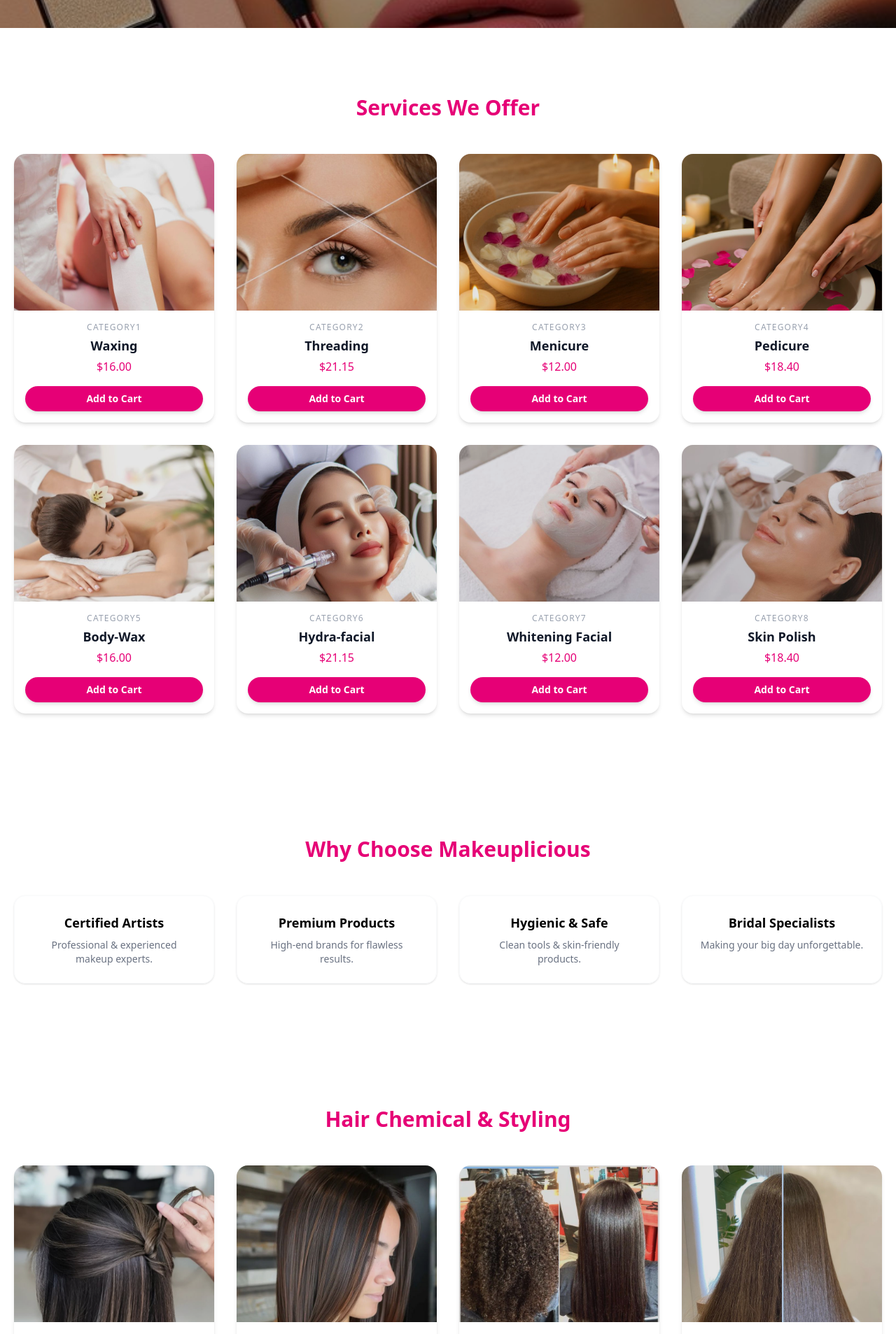
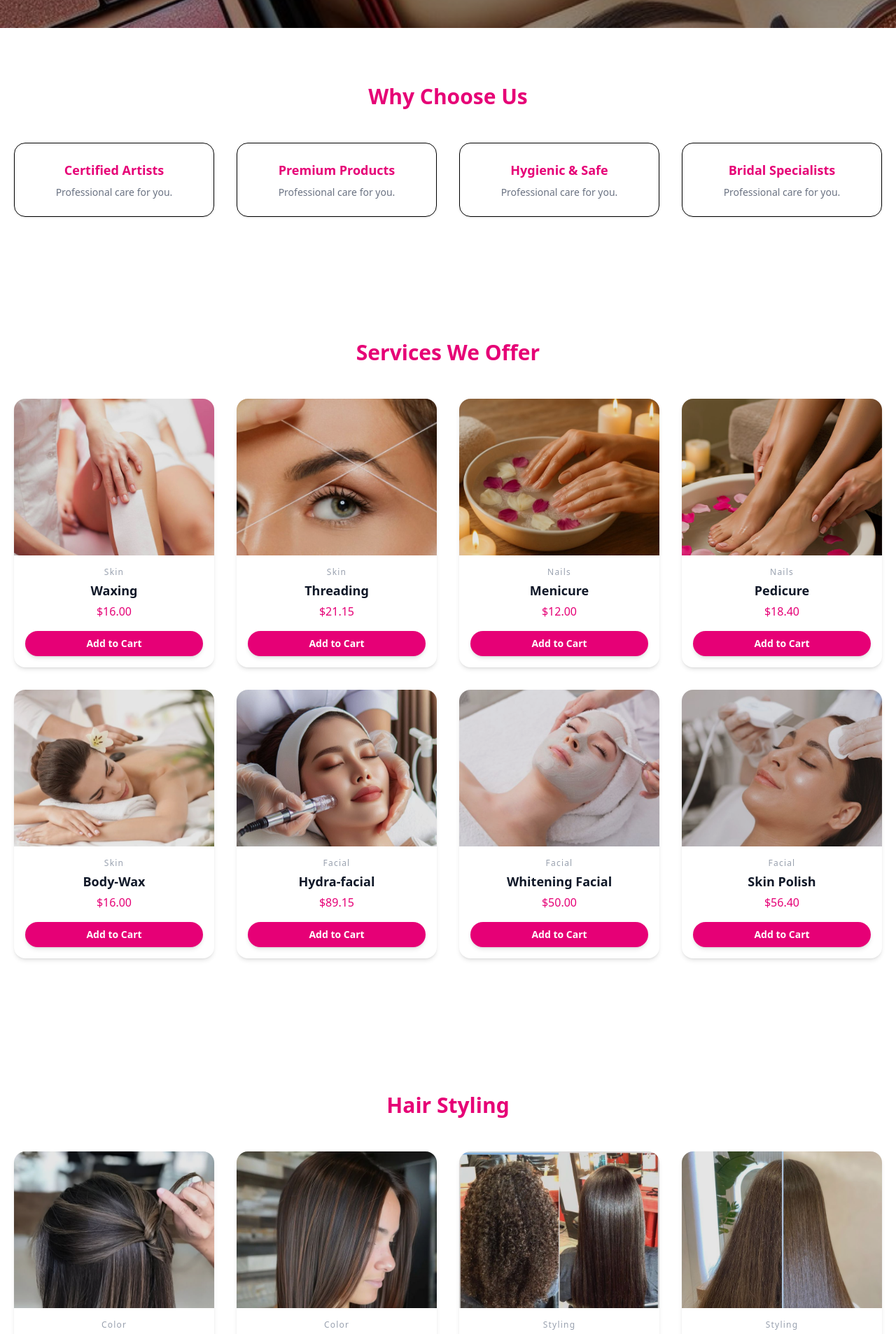
Before and after one commit to MARIAHUSSAIN123/makeup-with-react, a React (Vite) app: page / in a window 1280 px wide. Shown: the part 760-2667 px from the top of the page at 70% size. Built offline with nearby package versions, Linux system fonts and the light colour scheme.

Commit message:
UI update and bug fixes

```diff
--- a/package.json
+++ b/package.json
@@ -12,6 +12,7 @@
   "dependencies": {
     "@gsap/react": "^2.1.2",
     "@tailwindcss/vite": "^4.1.18",
+    "aos": "^2.3.4",
     "gsap": "^3.14.2",
     "react": "^19.2.0",
     "react-dom": "^19.2.0",
--- a/src/App.jsx
+++ b/src/App.jsx
@@ -1,14 +1,11 @@
-import React, { useRef } from "react";
+import React, { useState, useEffect } from "react";
 import "./App.css";
 
-// GSAP Imports
-import { gsap } from "gsap";
-import { useGSAP } from "@gsap/react";
-import { ScrollTrigger } from "gsap/ScrollTrigger";
+// AOS Imports
+import AOS from "aos";
+import "aos/dist/aos.css";
 
-// Register ScrollTrigger plugin
-gsap.registerPlugin(ScrollTrigger);
-
+// --- All Your Original Image Imports ---
 import logo from "./assets/logo.png";
 import heroImg from "./assets/heroimg.jpg";
 import wax from "./assets/waxing.jpg";
@@ -37,9 +34,10 @@ import nikkah from "./assets/nikkah.jpg";
 import model from "./assets/model.jpg";
 import about from "./assets/about.jpg";
 
+// Card Component with AOS fade-up
 function Card({ img, title, price, category }) {
   return (
-    <div className="lg:w-1/4 md:w-1/2 p-4 w-full card-item">
+    <div className="lg:w-1/4 md:w-1/2 p-4 w-full" data-aos="fade-up">
       <div className="bg-white rounded-2xl shadow-md hover:shadow-xl transition-all duration-300 hover:-translate-y-2">
         <div className="relative h-56 overflow-hidden rounded-t-2xl group">
           <img src={img} alt={title} className="w-full h-full object-cover object-top transition-transform duration-500 group-hover:scale-110" />
@@ -59,171 +57,168 @@ function Card({ img, title, price, category }) {
 }
 
 function App() {
-  const container = useRef();
+  const [search, setSearch] = useState("");
 
-  useGSAP(() => {
-    // 1. Hero Animation (Only runs once on load)
-    const heroTl = gsap.timeline();
-    heroTl.from(".hero-img", { opacity: 0, scale: 1.1, duration: 1.5 })
-          .from(".hero-text h1", { y: 50, opacity: 0, duration: 0.8 }, "-=1")
-          .from(".hero-text p", { y: 30, opacity: 0, duration: 0.8 }, "-=0.5");
+  // Initialize AOS
+  useEffect(() => {
+    AOS.init({
+      duration: 1000, // Animation ki speed
+      offset: 100,    // Kitne pixels pehle animation start ho
+      once: false,    // Scroll up/down dono pe chale
+    });
+  }, []);
 
-    // 2. Simple Scroll Reveal for all Sections
-    const sections = gsap.utils.toArray('section');
-    sections.forEach((section) => {
-      // We target cards and why-choose-us boxes specifically
-      const revealItems = section.querySelectorAll(".card-item, .feature-box");
+  // Refresh AOS whenever search results change
+  useEffect(() => {
+    AOS.refresh();
+  }, [search]);
 
-      if (revealItems.length > 0) {
-        gsap.from(revealItems, {
-          scrollTrigger: {
-            trigger: section,
-            start: "top 85%",
-            toggleActions: "play none none none"
-          },
-          y: 30,
-          opacity: 0,
-          duration: 0.6,
-          stagger: 0.1,
-          clearProps: "all" // This ensures GSAP doesn't leave hidden styles behind
-        });
-      }
-    });
+  // Unified Data Array
+  const allData = [
+    { img: wax, title: "Waxing", price: "$16.00", section: "services", category: "Skin" },
+    { img: thread, title: "Threading", price: "$21.15", section: "services", category: "Skin" },
+    { img: meni, title: "Menicure", price: "$12.00", section: "services", category: "Nails" },
+    { img: pedi, title: "Pedicure", price: "$18.40", section: "services", category: "Nails" },
+    { img: bodywax, title: "Body-Wax", price: "$16.00", section: "services", category: "Skin" },
+    { img: hydra, title: "Hydra-facial", price: "$89.15", section: "services", category: "Facial" },
+    { img: whitening, title: "Whitening Facial", price: "$50.00", section: "services", category: "Facial" },
+    { img: skin, title: "Skin Polish", price: "$56.40", section: "services", category: "Facial" },
+    { img: highlights, title: "Highlights", price: "$16.00", section: "hair", category: "Color" },
+    { img: lowlights, title: "Lowlights", price: "$21.15", section: "hair", category: "Color" },
+    { img: relaxing, title: "Hair Relaxing", price: "$12.00", section: "hair", category: "Styling" },
+    { img: keratin, title: "Keratin", price: "$18.40", section: "hair", category: "Styling" },
+    { img: layers, title: "Layers Cut", price: "$16.00", section: "hair", category: "Cut" },
+    { img: step, title: "Step Cut", price: "$21.15", section: "hair", category: "Cut" },
+    { img: bangs, title: "Front Bangs", price: "$12.00", section: "hair", category: "Cut" },
+    { img: bob, title: "Bob Cut", price: "$18.40", section: "hair", category: "Cut" },
+    { img: smoky, title: "Smoky Makeup", price: "$16.00", section: "makeup", category: "Party" },
+    { img: party, title: "HD Makeup", price: "$21.15", section: "makeup", category: "Party" },
+    { img: download, title: "Party Makeup", price: "$12.00", section: "makeup", category: "Party" },
+    { img: glam, title: "Glamours Makeup", price: "$18.40", section: "makeup", category: "Glam" },
+    { img: nikkah, title: "Bridal Makeup", price: "$16.00", section: "makeup", category: "Bridal" },
+    { img: bride, title: "Valima Makeup", price: "$21.15", section: "makeup", category: "Bridal" },
+    { img: two, title: "Cut Crease Makeup", price: "$12.00", section: "makeup", category: "Party" },
+    { img: model, title: "Model Makeup", price: "$18.40", section: "makeup", category: "Professional" },
+  ];
 
-  }, { scope: container });
+  const filteredData = allData.filter((item) =>
+    item.title.toLowerCase().includes(search.toLowerCase()) ||
+    item.category.toLowerCase().includes(search.toLowerCase())
+  );
+
+  const getSectionItems = (sectionName) => filteredData.filter(item => item.section === sectionName);
 
   return (
-    <div ref={container} className="overflow-x-hidden">
-      {/* NAVBAR - NO ANIMATION */}
+    <div className="overflow-x-hidden">
+      {/* NAVBAR */}
       <nav className="fixed top-0 left-0 w-full z-50 bg-white shadow-sm border-b border-gray-100">
         <div className="container mx-auto px-6 py-4 flex items-center justify-between">
           <div className="flex items-center gap-3">
             <img src={logo} alt="logo" className="w-10 h-10" />
             <h1 className="text-2xl font-bold text-pink-600">Makeuplicious</h1>
           </div>
-          <div className="hidden md:block relative">
-            <input type="text" placeholder="Search services..." className="w-64 pl-10 pr-4 py-2 rounded-full border border-pink-200 focus:outline-none focus:ring-2 focus:ring-pink-400 text-sm" />
+          <div className="hidden md:block">
+            <input
+              type="text"
+              placeholder="Search for beauty services..."
+              value={search}
+              onChange={(e) => setSearch(e.target.value)}
+              className="w-80 px-5 py-2 rounded-full border border-pink-200 focus:ring-2 focus:ring-pink-400 outline-none transition-all"
+            />
           </div>
           <ul className="hidden md:flex gap-8 font-medium text-gray-700">
-           <a href="#home"><li className="hover:text-pink-600 cursor-pointer transition">Home</li></a>
-           <a href="#services"><li className="hover:text-pink-600 cursor-pointer transition">Services</li></a>
-           <a href="#hair"> <li className="hover:text-pink-600 cursor-pointer transition">Hair</li></a>
-           <a href="#makeup"> <li className="hover:text-pink-600 cursor-pointer transition">Makeup</li></a>
-           <a href="#about"> <li className="hover:text-pink-600 cursor-pointer transition">About</li></a>
+            <a href="#home" className="hover:text-pink-600"><li>Home</li></a>
+            <a href="#services" className="hover:text-pink-600"><li>Services</li></a>
+            <a href="#hair" className="hover:text-pink-600"><li>Hair</li></a>
+            <a href="#makeup" className="hover:text-pink-600"><li>Makeup</li></a>
+            <a href="#about" className="hover:text-pink-600"><li>About</li></a>
           </ul>
         </div>
       </nav>
 
-      {/* HERO */}
-      <section className="hero">
-        <img src={heroImg} alt="Makeup Model" className="hero-img" />
-        <div className="hero-overlay"></div>
-        <div className="hero-text">
-          <h1>Discover Your <br /><span>True Beauty</span></h1>
-          <p>Luxury bridal & professional makeup services</p>
+      {/* HERO SECTION */}
+      <section className="relative h-screen flex items-center justify-center text-white" id="home">
+        <img src={heroImg} alt="Hero" className="absolute inset-0 w-full h-full object-cover" />
+        <div className="absolute inset-0 bg-black/40"></div>
+        <div className="relative z-10 text-center" data-aos="zoom-in">
+          <h1 className="text-5xl md:text-7xl font-bold mb-4">Discover Your <br /><span className="text-pink-400">True Beauty</span></h1>
+          <p className="text-xl md:text-2xl" data-aos="fade-up" data-aos-delay="500">Luxury Bridal & Professional Makeup Services</p>
         </div>
       </section>
 
-        {/* SERVICES */}
-      <section className="text-gray-600 body-font" id="services">
-        <div className="container px-5 py-24 mx-auto">
-          <h1 className="text-center text-3xl font-bold text-pink-600 mb-12">
-            Services We Offer
-          </h1>
-          <div className="flex flex-wrap -m-4">
-            <Card img={wax} title="Waxing" price="$16.00" category="CATEGORY1" />
-            <Card img={thread} title="Threading" price="$21.15" category="CATEGORY2" />
-            <Card img={meni} title="Menicure" price="$12.00" category="CATEGORY3" />
-            <Card img={pedi} title="Pedicure" price="$18.40" category="CATEGORY4" />
-            <Card img={bodywax} title="Body-Wax" price="$16.00" category="CATEGORY5" />
-            <Card img={hydra} title="Hydra-facial" price="$21.15" category="CATEGORY6" />
-            <Card img={whitening} title="Whitening Facial" price="$12.00" category="CATEGORY7" />
-            <Card img={skin} title="Skin Polish" price="$18.40" category="CATEGORY8" />
+      {/* WHY CHOOSE US (Features) */}
+      <section className="py-20 bg-white overflow-hidden">
+        <div className="container mx-auto px-5 text-center">
+          <h2 className="text-3xl font-bold text-pink-600 mb-12" data-aos="fade-down">Why Choose Us</h2>
+          <div className="grid grid-cols-1 md:grid-cols-4 gap-8">
+            {["Certified Artists", "Premium Products", "Hygienic & Safe", "Bridal Specialists"].map((t, i) => (
+              <div key={i} className="p-6 rounded-2xl border shadow-sm" data-aos="flip-left" data-aos-delay={i * 100}>
+                <h3 className="font-semibold text-lg mb-2 text-pink-600">{t}</h3>
+                <p className="text-gray-500 text-sm">Professional care for you.</p>
+              </div>
+            ))}
           </div>
         </div>
       </section>
 
-      {/* WHY CHOOSE US - Added 'feature-box' class for visibility fix */}
-      <section className="bg-white py-20">
-        <div className="container mx-auto px-5">
-          <h2 className="text-center text-3xl font-bold text-pink-600 mb-12">Why Choose Makeuplicious</h2>
-          <div className="grid grid-cols-1 md:grid-cols-4 gap-8 text-center">
-            <div className="feature-box p-6 rounded-2xl shadow-sm border border-gray-50 hover:shadow-lg transition">
-              <h3 className="font-semibold text-lg mb-2">Certified Artists</h3>
-              <p className="text-gray-500 text-sm">Professional & experienced makeup experts.</p>
+      {/* DYNAMIC SECTIONS WITH AOS */}
+      {getSectionItems("services").length > 0 && (
+        <section className="py-24" id="services">
+          <div className="container px-5 mx-auto">
+            <h1 className="text-center text-3xl font-bold text-pink-600 mb-12" data-aos="fade-down">Services We Offer</h1>
+            <div className="flex flex-wrap -m-4">
+              {getSectionItems("services").map((item, index) => <Card key={index} {...item} />)}
             </div>
-            <div className="feature-box p-6 rounded-2xl shadow-sm border border-gray-50 hover:shadow-lg transition">
-              <h3 className="font-semibold text-lg mb-2">Premium Products</h3>
-              <p className="text-gray-500 text-sm">High-end brands for flawless results.</p>
+          </div>
+        </section>
+      )}
+
+      {getSectionItems("hair").length > 0 && (
+        <section className="py-24" id="hair">
+          <div className="container px-5 mx-auto">
+            <h1 className="text-center text-3xl font-bold text-pink-600 mb-12" data-aos="fade-down">Hair Styling</h1>
+            <div className="flex flex-wrap -m-4">
+              {getSectionItems("hair").map((item, index) => <Card key={index} {...item} />)}
             </div>
-            <div className="feature-box p-6 rounded-2xl shadow-sm border border-gray-50 hover:shadow-lg transition">
-              <h3 className="font-semibold text-lg mb-2">Hygienic & Safe</h3>
-              <p className="text-gray-500 text-sm">Clean tools & skin-friendly products.</p>
+          </div>
+        </section>
+      )}
+
+      {getSectionItems("makeup").length > 0 && (
+        <section className="py-24" id="makeup">
+          <div className="container px-5 mx-auto">
+            <h1 className="text-center text-3xl font-bold text-pink-600 mb-12" data-aos="fade-down">Makeups</h1>
+            <div className="flex flex-wrap -m-4">
+              {getSectionItems("makeup").map((item, index) => <Card key={index} {...item} />)}
             </div>
-            <div className="feature-box p-6 rounded-2xl shadow-sm border border-gray-50 hover:shadow-lg transition">
-              <h3 className="font-semibold text-lg mb-2">Bridal Specialists</h3>
-              <p className="text-gray-500 text-sm">Making your big day unforgettable.</p>
-            </div>
+          </div>
+        </section>
+      )}
+
+      {/* ABOUT SECTION */}
+      <section className="bg-pink-50 py-24 overflow-hidden" id="about">
+        <div className="container mx-auto flex flex-col md:flex-row items-center px-5">
+          <div className="md:w-1/2 mb-10 md:mb-0" data-aos="fade-right">
+            <h1 className="text-4xl font-bold text-gray-900 mb-6">Enhancing Your Natural Beauty</h1>
+            <p className="text-gray-600 mb-6 italic">"Expert makeup that highlights your soul."</p>
+            <button className="bg-pink-600 text-white px-8 py-3 rounded-full hover:bg-pink-700 transition">Book Now</button>
+          </div>
+          <div className="md:w-1/2" data-aos="fade-left">
+            <img src={about} alt="about" className="rounded-3xl shadow-2xl" />
           </div>
         </div>
       </section>
 
-     {/* HAIR */}
-      <section className="text-gray-600 body-font" id="hair">
-        <div className="container px-5 py-24 mx-auto">
-          <h1 className="text-center text-3xl font-bold text-pink-600 mb-12">
-            Hair Chemical & Styling
-          </h1>
-          <div className="flex flex-wrap -m-4">
-            <Card img={highlights} title="Highlights" price="$16.00" category="CATEGORY1" />
-            <Card img={lowlights} title="Lowlights" price="$21.15" category="CATEGORY2" />
-            <Card img={relaxing} title="Hair Relaxing" price="$12.00" category="CATEGORY3" />
-            <Card img={keratin} title="Keratin" price="$18.40" category="CATEGORY4" />
-            <Card img={layers} title="Layers Cut" price="$16.00" category="CATEGORY5" />
-            <Card img={step} title="Step Cut" price="$21.15" category="CATEGORY6" />
-            <Card img={bangs} title="Front Bangs" price="$12.00" category="CATEGORY7" />
-            <Card img={bob} title="Bob Cut" price="$18.40" category="CATEGORY8" />
-          </div>
-        </div>
-      </section>
-
-      {/* MAKEUP */}
-      <section className="text-gray-600 body-font" id="makeup">
-        <div className="container px-5 py-24 mx-auto">
-          <h1 className="text-center text-3xl font-bold text-pink-600 mb-12">
-            Makeups
-          </h1>
-          <div className="flex flex-wrap -m-4">
-            <Card img={smoky} title="Smoky Makeup" price="$16.00" category="CATEGORY1" />
-            <Card img={party} title="HD Makeup" price="$21.15" category="CATEGORY2" />
-            <Card img={download} title="Party Makeup" price="$12.00" category="CATEGORY3" />
-            <Card img={glam} title="Glamours Makeup" price="$18.40" category="CATEGORY4" />
-            <Card img={nikkah} title="Bridal Makeup" price="$16.00" category="CATEGORY5" />
-            <Card img={bride} title="Valima Makeup" price="$21.15" category="CATEGORY6" />
-            <Card img={two} title="Cut Crease Makeup" price="$12.00" category="CATEGORY7" />
-            <Card img={model} title="Model Makeup" price="$18.40" category="CATEGORY8" />
-          </div>
-        </div>
-      </section>
-
-      {/* ABOUT */}
-      <section className="bg-pink-50 py-24" id="about">
-        <div className="container mx-auto flex flex-col md:flex-row items-center px-5">
-          <div className="md:w-1/2 mb-10 md:mb-0">
-            <h1 className="text-4xl font-bold text-gray-900 mb-6">
-              Enhancing Your Natural Beauty
-            </h1>
-            <p className="text-gray-600 mb-6">
-              At <span className="text-pink-600 font-semibold">Makeuplicious</span>,
-              we offer luxury bridal & professional makeup services to make
-              every moment unforgettable.
-            </p>
-            <button className="bg-pink-600 text-white px-6 py-3 rounded-full hover:bg-pink-700 transition">
-              Book Appointment
-            </button>
-          </div>
-          <div className="md:w-1/2 about-img">
-            <img src={about} alt="about" className="rounded-2xl shadow-lg object-cover" />
+      {/* GALLERY */}
+      <section className="py-24 bg-white overflow-hidden">
+        <div className="container mx-auto px-5 text-center">
+          <h2 className="text-3xl font-bold text-pink-600 mb-12" data-aos="fade-down">Our Masterpieces</h2>
+          <div className="grid grid-cols-2 md:grid-cols-4 gap-4">
+            {[glam, bride, smoky, party, model, nikkah, two, download].map((img, index) => (
+              <div key={index} className="overflow-hidden rounded-xl" data-aos="zoom-in" data-aos-delay={index * 50}>
+                <img src={img} alt="work" className="w-full h-full object-cover hover:scale-110 transition duration-500" />
+              </div>
+            ))}
           </div>
         </div>
       </section>
@@ -231,75 +226,25 @@ function App() {
       {/* TESTIMONIALS */}
       <section className="bg-pink-50 py-24">
         <div className="container mx-auto px-5">
-          <h2 className="text-center text-3xl font-bold text-pink-600 mb-12">
-            What Our Clients Say
-          </h2>
+          <h2 className="text-center text-3xl font-bold text-pink-600 mb-12" data-aos="fade-up">Client Love</h2>
           <div className="grid grid-cols-1 md:grid-cols-3 gap-8">
-            <div className="bg-white p-6 rounded-2xl shadow">
-              <p className="text-gray-600 mb-4">“Best bridal makeup experience ever. Loved every detail!”</p>
-              <h4 className="font-semibold text-pink-600">Ayesha Khan</h4>
-            </div>
-            <div className="bg-white p-6 rounded-2xl shadow">
-              <p className="text-gray-600 mb-4">“Professional staff & premium products. Highly recommended.”</p>
-              <h4 className="font-semibold text-pink-600">Maham Ali</h4>
-            </div>
-            <div className="bg-white p-6 rounded-2xl shadow">
-              <p className="text-gray-600 mb-4">“My party makeup was flawless. Got so many compliments!”</p>
-              <h4 className="font-semibold text-pink-600">Sara Ahmed</h4>
-            </div>
-          </div>
-        </div>
-      </section>
-
-      {/* GALLERY */}
-      <section className="py-24 bg-white">
-        <div className="container mx-auto px-5">
-          <h2 className="text-center text-3xl font-bold text-pink-600 mb-12">
-            Our Work
-          </h2>
-          <div className="grid grid-cols-2 md:grid-cols-4 gap-4">
-            {[glam, bride, smoky, party, model, nikkah, two, download].map((img, index) => (
-              <div key={index} className="overflow-hidden rounded-xl group">
-                <img src={img} alt="gallery" className="w-full h-full object-cover transition-transform duration-500 group-hover:scale-110" />
+            {["Ayesha Khan", "Maham Ali", "Sara Ahmed"].map((name, i) => (
+              <div key={i} className="bg-white p-8 rounded-2xl shadow-sm" data-aos="fade-up" data-aos-delay={i * 200}>
+                <p className="text-gray-600 mb-4 italic">“Outstanding experience! Highly recommended.”</p>
+                <h4 className="font-bold text-pink-600">— {name}</h4>
               </div>
             ))}
           </div>
         </div>
       </section>
 
-      <footer className="bg-gray-900 text-gray-300 py-16">
-        <div className="container mx-auto px-5 grid grid-cols-1 md:grid-cols-4 gap-10">
-          <div>
-            <h3 className="text-xl font-bold text-pink-500 mb-4">Makeuplicious</h3>
-            <p className="text-sm">Luxury bridal & professional makeup services.</p>
-          </div>
-          <div>
-            <h4 className="font-semibold mb-4">Quick Links</h4>
-            <ul className="space-y-2 text-sm">
-              <li>Home</li>
-              <li>Services</li>
-              <li>Makeup</li>
-              <li>About</li>
-            </ul>
-          </div>
-          <div>
-            <h4 className="font-semibold mb-4">Contact</h4>
-            <p className="text-sm">📍 Karachi, Pakistan</p>
-            <p className="text-sm">📞 +92 335 2374683</p>
-            <p className="text-sm">✉️ info@makeuplicious.com</p>
-          </div>
-          <div>
-            <h4 className="font-semibold mb-4">Follow Us</h4>
-            <div className="flex gap-4 text-pink-500">
-              <span>Instagram</span>
-              <span>Facebook</span>
-              <span>WhatsApp</span>
-            </div>
-          </div>
+      {/* FOOTER */}
+      <footer className="bg-gray-900 text-gray-300 py-16 text-center">
+        <div data-aos="fade-in">
+          <h2 className="text-2xl font-bold text-pink-500 mb-4">Makeuplicious</h2>
+          <p className="mb-8">Your trusted beauty partner in Karachi.</p>
+          <p className="text-gray-500">© 2026 Makeuplicious. All rights reserved.</p>
         </div>
-        <p className="text-center text-sm text-gray-500 mt-10">
-          © 2026 Makeuplicious. All rights reserved.
-        </p>
       </footer>
     </div>
   );
```
Also changed, not shown: 1 other file (tests, documents, lock files or other folders).
